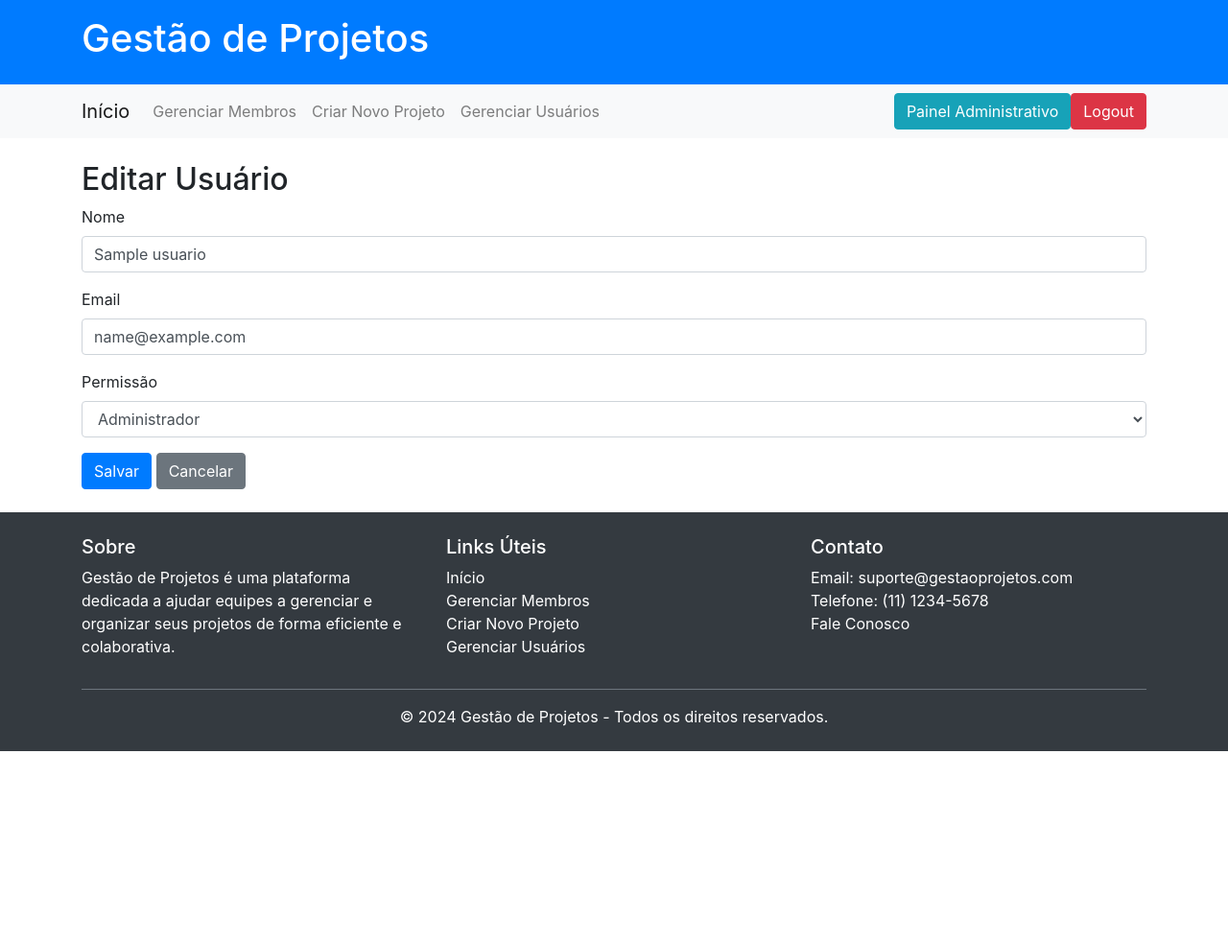
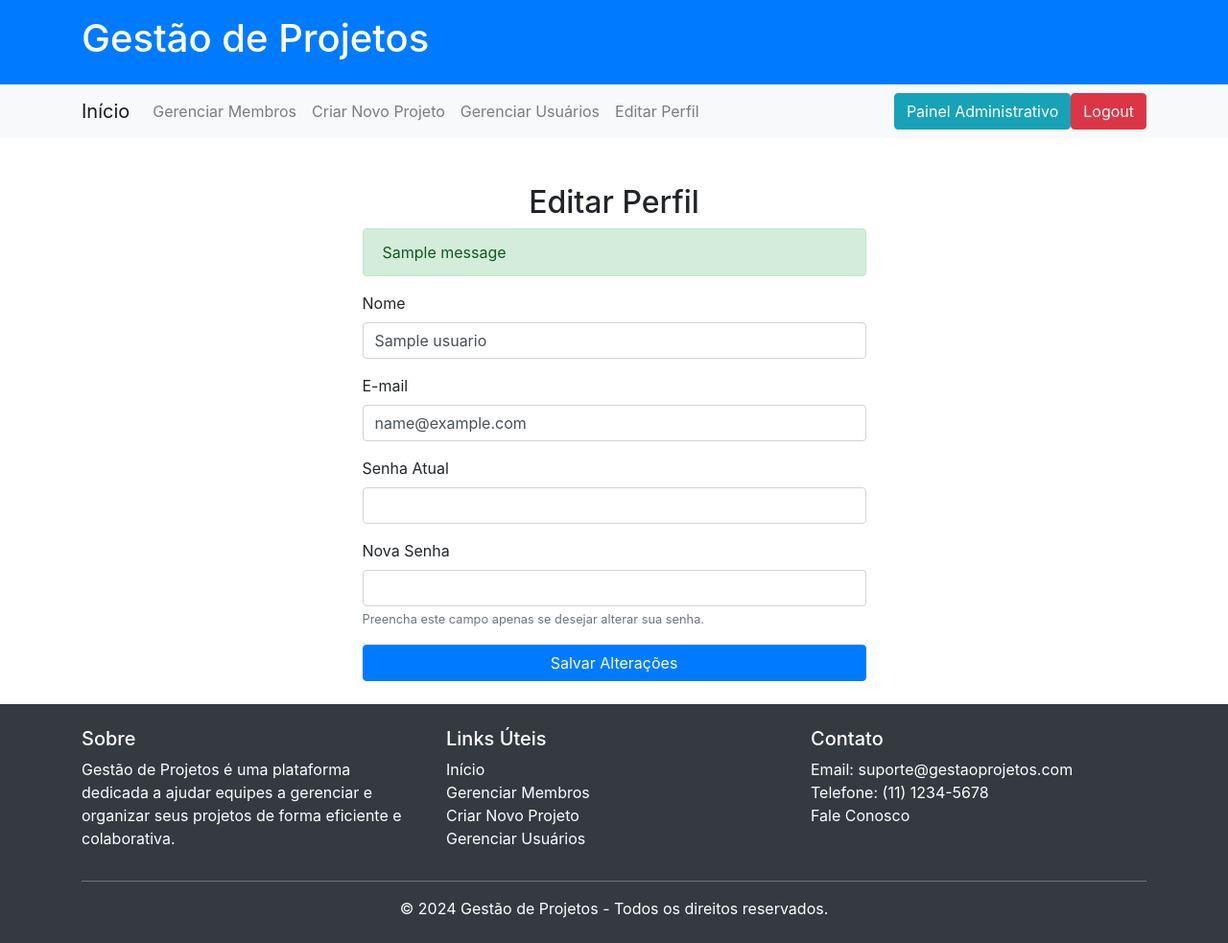
Before and after one commit to Clayton-Dias/Python_Gestao_Projetos, a Flask app: page /editar_perfil in a window 1280 px wide. Shown: the whole page at 96% size. Before the commit the page ends 783 px from the top, so only its background shows below. Run offline with Flask 3, Linux system fonts and the light colour scheme; a user stored in the database is signed in; tables that the repository leaves empty hold one stand-in row (values such as "Sample post"); one stand-in notice (Sample message) is shown; some libraries are stand-ins or nearby versions.

Commit message:
2024-12-09
-- Adicionando membro dashboard

```diff
--- a/app.py
+++ b/app.py
@@ -8,6 +8,7 @@ from modules.editarPerfil import mod_editar_perfil
 from modules.listarUser import mod_listar_user
 from modules.loadUser import mod_load_user
 from modules.login import mod_login
+from modules.membroDashboard import mod_membro_dashborad
 from utils.access_control import permission_required
 
 
@@ -120,6 +121,7 @@ def adicionar_membro(projeto_id):
 
 # Rota para listar todos os membros
 @app.route('/membros')
+@permission_required(['gerente', 'administrador'])
 @login_required
 def listar_membros():
     return mod_listar_membros(mysql)  # Chama o módulo de listagem de membros
@@ -171,8 +173,18 @@ def admin_dashboard():
 def gerente_dashboard():
     return render_template('gerente_dashboard.html')  # Renderiza o painel do gerente
 
+@app.route('/membro_dashboard')
+@permission_required(['membro'])  # Apenas para usuários com permissão de 'membro'
+@login_required
+def membro_dashboard():
+    return mod_membro_dashborad(mysql)
+
+
+
 # Rota para criar um novo usuário
 @app.route('/criar_usuario', methods=['GET', 'POST'])
+@permission_required(['administrador', 'gerente'])  # Apenas administradores e gerentes
+@login_required
 def criar_usuario():
     return mod_criar_usuario(mysql)  # Chama a lógica de criação de usuário
 
@@ -184,6 +196,7 @@ def editar_perfil():
 
 # Rota para listar todos os usuários
 @app.route('/listar_user')
+@permission_required(['administrador', 'gerente'])  # Apenas administradores podem listar usuários
 @login_required
 def listar_user():
     return mod_listar_user(mysql)  # Chama a listagem de usuários
@@ -194,6 +207,8 @@ def listar_user():
 def editar_usuario(usuario_id):
     return mod_editar_usuario(mysql, usuario_id)  # Chama a função de edição de usuário
 
+
+
 # Inicia o servidor Flask em modo de depuração
 if __name__ == "__main__":
     app.run(debug=True)
--- a/config.py
+++ b/config.py
@@ -1,7 +1,7 @@
 class Config:
     MYSQL_HOST = 'localhost'         # Servidor do MySQL
     MYSQL_USER = 'root'              # Usuário do MySQL
-    MYSQL_PASSWORD = ''              # Senha do MySQL
+    MYSQL_PASSWORD = '123456'              # Senha do MySQL
     MYSQL_DB = 'projeto_gestao'      # Nome da base de dados
     MYSQL_CURSORCLASS = 'DictCursor' # Retorna dados como dicionário
     MYSQL_CHARSET = 'utf8mb4'        # Suporte completo a Unicode
--- a/database/insertusers.py
+++ b/database/insertusers.py
@@ -10,7 +10,7 @@ senha_membro = generate_password_hash('123456', method='pbkdf2:sha256', salt_len
 conexao = mysql.connector.connect(
     host='localhost',
     user='root',
-    password='',
+    password='123456',
     database='projeto_gestao'
 )
 cursor = conexao.cursor()
--- a/modules/editarPerfil.py
+++ b/modules/editarPerfil.py
@@ -8,10 +8,10 @@ def mod_editar_perfil(mysql):
     """Página para editar as informações do usuário."""
 
     # Valida se o usuário tem permissão para editar o perfil
-    if current_user.permissao not in ['administrador', 'gerente']:
+    """if current_user.permissao not in ['administrador', 'gerente']:
         flash('Você não tem permissão para editar esse perfil.', 'danger')
         # Redireciona para a página inicial ou outra página
-        return redirect(url_for('index'))
+        return redirect(url_for('index'))"""
 
     if request.method == 'POST':
         # Obtém os dados do formulário
@@ -33,4 +33,4 @@ def mod_editar_perfil(mysql):
         return redirect(url_for('index'))
 
     # Se for um GET, exibe o formulário de edição com os dados atuais
-    return render_template('editar_usuario.html', usuario=current_user)
+    return render_template('editar_perfil.html', usuario=current_user)
--- a/templates/_layout.html
+++ b/templates/_layout.html
@@ -31,19 +31,31 @@
             <!-- Navbar Links -->
             <div class="collapse navbar-collapse" id="navbarNav">
                 <ul class="navbar-nav mr-auto">
-                    <!-- Link: Gerenciar Membros -->
+
+                    <!-- Botão: Gerenciar Membros -->
+                    {% if current_user.permissao == 'gerente' or current_user.permissao == 'administrador' %}
                     <li class="nav-item">
-                        <a href="{{ url_for('listar_membros') }}" class="nav-link">Gerenciar Membros</a>
+                        <a class="nav-link" href="{{ url_for('listar_membros') }}">Gerenciar Membros</a>
                     </li>
+                    {% endif %}
 
-                    <!-- Link: Criar Novo Projeto -->
+                    <!-- Botão: Criar Novo Projeto -->
+                    {% if current_user.permissao == 'gerente' or current_user.permissao == 'administrador' %}
                     <li class="nav-item">
-                        <a href="{{ url_for('criar_projeto') }}" class="nav-link">Criar Novo Projeto</a>
+                        <a class="nav-link" href="{{ url_for('criar_projeto') }}">Criar Novo Projeto</a>
                     </li>
+                    {% endif %}
 
-                    <!-- Link: Gerenciar Usuários -->
+                    <!-- Botão: Gerenciar Usuários -->
+                    {% if current_user.permissao == 'gerente' or current_user.permissao == 'administrador' %}
                     <li class="nav-item">
                         <a href="{{ url_for('listar_user') }}" class="nav-link">Gerenciar Usuários</a>
+                    </li>
+                    {% endif %}
+
+                    <!-- Link para Editar Perfil -->
+                    <li class="nav-item">
+                        <a class="nav-link" href="{{ url_for('editar_perfil') }}">Editar Perfil</a>
                     </li>
                 </ul>
 
@@ -51,10 +63,16 @@
                 <ul class="navbar-nav">
                     {% if current_user.is_authenticated %}
                         {% if current_user.permissao == 'administrador' %}
+                        <!-- Link para o Dashboard do Administrador -->
                         <a href="{{ url_for('admin_dashboard') }}" class="btn btn-info">Painel Administrativo</a>
                         {% endif %}
                         {% if current_user.permissao == 'gerente' %}
+                         <!-- Link para o Dashboard do Gerente -->
                         <a href="{{ url_for('gerente_dashboard') }}" class="btn btn-primary">Dashboard do Gerente</a>
+                        {% endif %}
+                        {% if current_user.permissao == 'membro' %}
+                        <!-- Link para o Dashboard do Membro -->
+                        <a  href="{{ url_for('membro_dashboard') }}" class="nav-link">Membro Dashboard</a>
                         {% endif %}
                         <a href="{{ url_for('logout') }}" class="btn btn-danger">Logout</a>
                     {% else %}
--- /dev/null
+++ b/templates/editar_perfil.html
@@ -0,0 +1,55 @@
+{% extends '_layout.html' %}
+
+{% block content %}
+<div class="container mt-5">
+    <div class="row justify-content-center">
+        <div class="col-md-6">
+            <h2 class="text-center">Editar Perfil</h2>
+            <form method="POST" action="{{ url_for('editar_perfil') }}">
+                <!-- Mensagem de sucesso ou erro -->
+                {% with messages = get_flashed_messages(with_categories=True) %}
+                {% if messages %}
+                <div>
+                    {% for category, message in messages %}
+                    <div class="alert alert-{{ category }}" role="alert">
+                        {{ message }}
+                    </div>
+                    {% endfor %}
+                </div>
+                {% endif %}
+                {% endwith %}
+
+                <!-- Campo: Nome -->
+                <div class="form-group">
+                    <label for="nome">Nome</label>
+                    <input type="text" class="form-control" id="nome" name="nome" value="{{ current_user.nome }}" required>
+                </div>
+
+                <!-- Campo: Email -->
+                <div class="form-group">
+                    <label for="email">E-mail</label>
+                    <input type="email" class="form-control" id="email" name="email" value="{{ current_user.email }}" required>
+                </div>
+
+                <!-- Campo: Senha Atual -->
+                <div class="form-group">
+                    <label for="senha_atual">Senha Atual</label>
+                    <input type="password" class="form-control" id="senha_atual" name="senha_atual" required>
+                </div>
+
+                <!-- Campo: Nova Senha -->
+                <div class="form-group">
+                    <label for="nova_senha">Nova Senha</label>
+                    <input type="password" class="form-control" id="nova_senha" name="nova_senha">
+                    <small class="form-text text-muted">
+                        Preencha este campo apenas se desejar alterar sua senha.
+                    </small>
+                </div>
+
+                <!-- Botão: Salvar Alterações -->
+                <button type="submit" class="btn btn-primary btn-block">Salvar Alterações</button>
+            </form>
+        </div>
+    </div>
+</div>
+{% endblock %}
--- a/templates/editar_usuario.html
+++ b/templates/editar_usuario.html
@@ -20,7 +20,7 @@
             <option value="administrador" {% if usuario.permissao == 'administrador' %}selected{% endif %}>
                 Administrador
             </option>
-            <option value="gerente" {% if usuario.permissao == 'gerente' %}selected{% endif %}>Gerente</option>
+            <option value="gerente" {% if current_user.permissao == 'gerente' or current_user.permissao == 'administrador' %} selected{% endif %}>Gerente</option>
             <option value="membro" {% if usuario.permissao == 'membro' %}selected{% endif %}>Membro</option>
         </select>
     </div>
--- a/templates/index.html
+++ b/templates/index.html
@@ -27,6 +27,7 @@
                 <small>Responsável: {{ projeto['responsavel_nome'] }}</small>
             </a>
 
+            {% if current_user.permissao != 'membro' %}  <!-- Verifica se o usuário não é um membro -->
             <!-- Botão Editar Projeto -->
             <a href="{{ url_for('editar_projeto', projeto_id=projeto['id']) }}"
                 class="btn btn-warning btn-sm">Editar</a>
@@ -36,6 +37,7 @@
             <form method="POST" action="{{ url_for('deletar_projeto', projeto_id=projeto['id']) }}" class="mb-0">
                 <button type="submit" class="btn btn-danger btn-sm">Deletar</button>
             </form>
+            {% endif %}
         </div>
         {% endfor %}
     </div>
--- a/templates/projeto_detalhes.html
+++ b/templates/projeto_detalhes.html
@@ -115,7 +115,9 @@
             <form method="POST"
                 action="{{ url_for('remover_membro', projeto_id=page['projeto']['id'], membro_id=membro.id) }}"
                 class="mb-0">
+                {% if current_user.permissao != 'membro' %}
                 <button type="submit" class="btn btn-danger ml-3">Remover</button>
+                {% endif %}
             </form>
         </li>
         {% else %}
@@ -125,6 +127,7 @@
 
 
     <!-- Adicionar Membro ao Projeto -->
+    {% if current_user.permissao != 'membro' %}
     <h3 class="mt-4">Adicionar Membro ao Projeto</h3>
     <form method="POST" action="{{ url_for('adicionar_membro', projeto_id=page['projeto']['id']) }}">
         <div class="form-group">
@@ -137,7 +140,7 @@
         </div>
         <button type="submit" class="btn btn-primary">Adicionar Membro</button>
     </form>
-
+    {% endif %}
     <div>
         <!-- Botão Voltar para a Página Inicial -->
         <a href="{{ url_for('index') }}" class="btn btn-primary mt-3 mr-3">Voltar para a Página Inicial</a>
```
Also changed, not shown: functions/db_projeto.py (+17 -0 lines), functions/db_tarefa.py (+17 -0 lines), modules/membroDashboard.py (added, +18 -0 lines), templates/membro_dashboard.html (added, +34 -0 lines).
